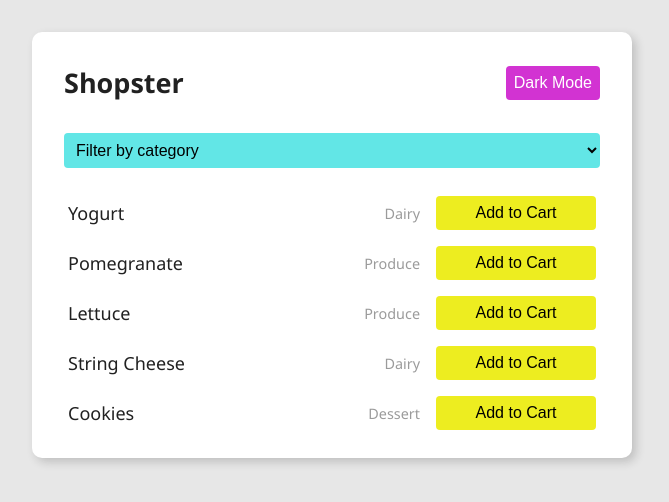
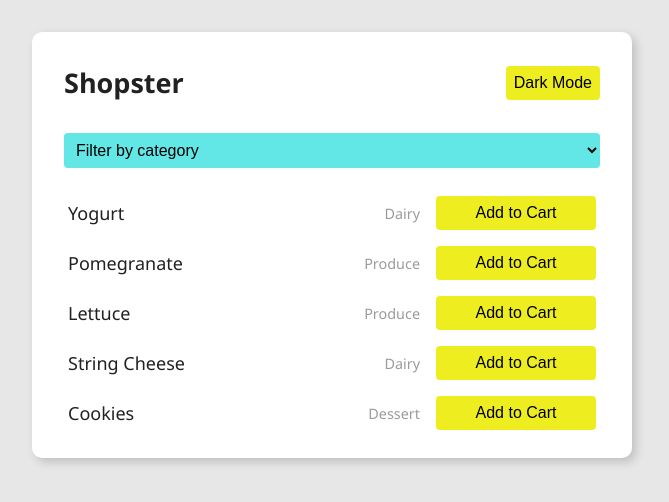
Before and after one commit to learn-co-curriculum/react-hooks-state-and-events-lab, a React app: page / in a window 1280 px wide. Shown: the whole page, without its empty margins (308-977 px from the left). Built offline with nearby package versions, Linux system fonts and the light colour scheme.

Commit message:
Update button style

```diff
--- a/src/index.css
+++ b/src/index.css
@@ -67,8 +67,7 @@ header h2 {
 }
 
 header button {
-  background: var(--magenta);
-  color: white;
+  background: var(--yellow);
 }
 
 .Filter select {
```
